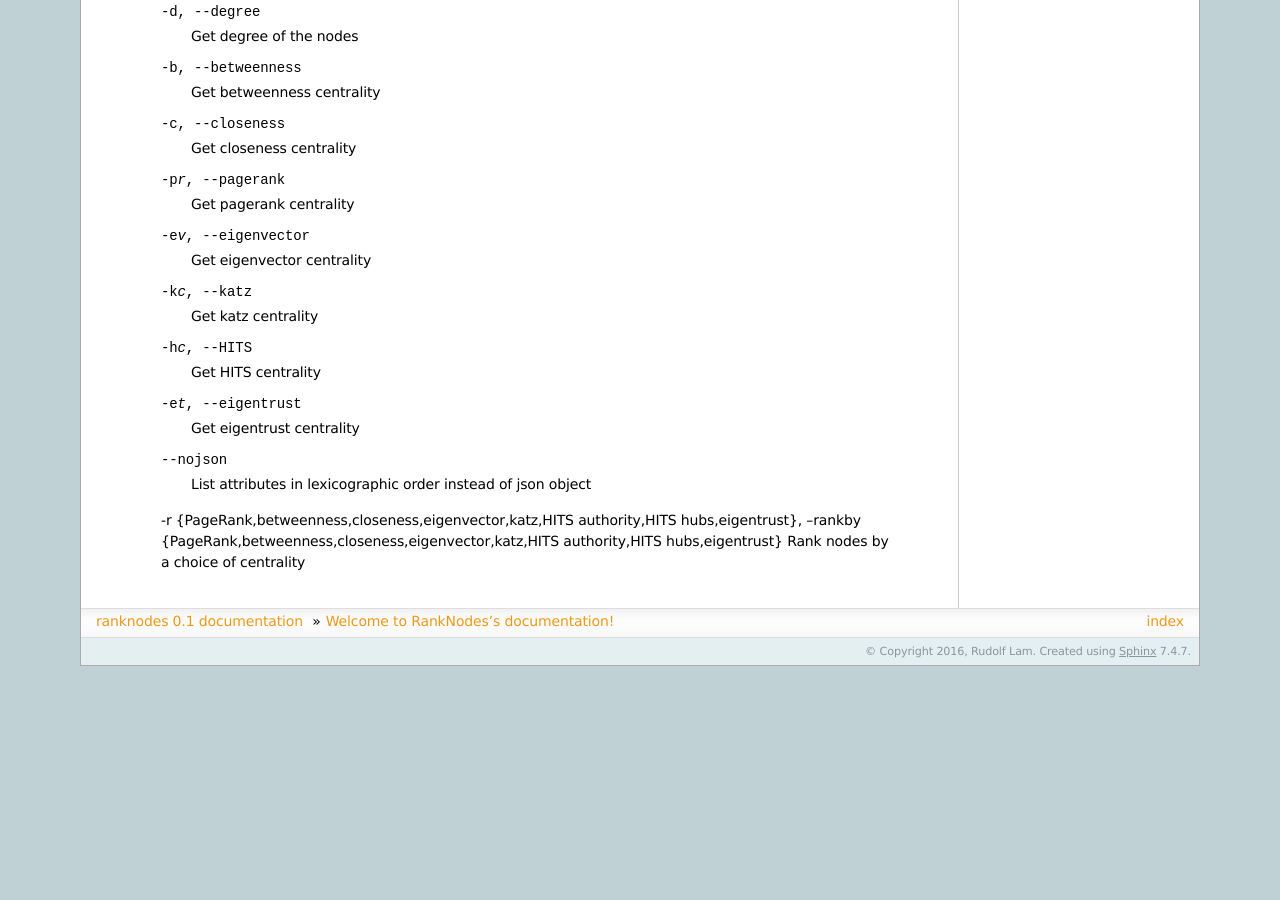
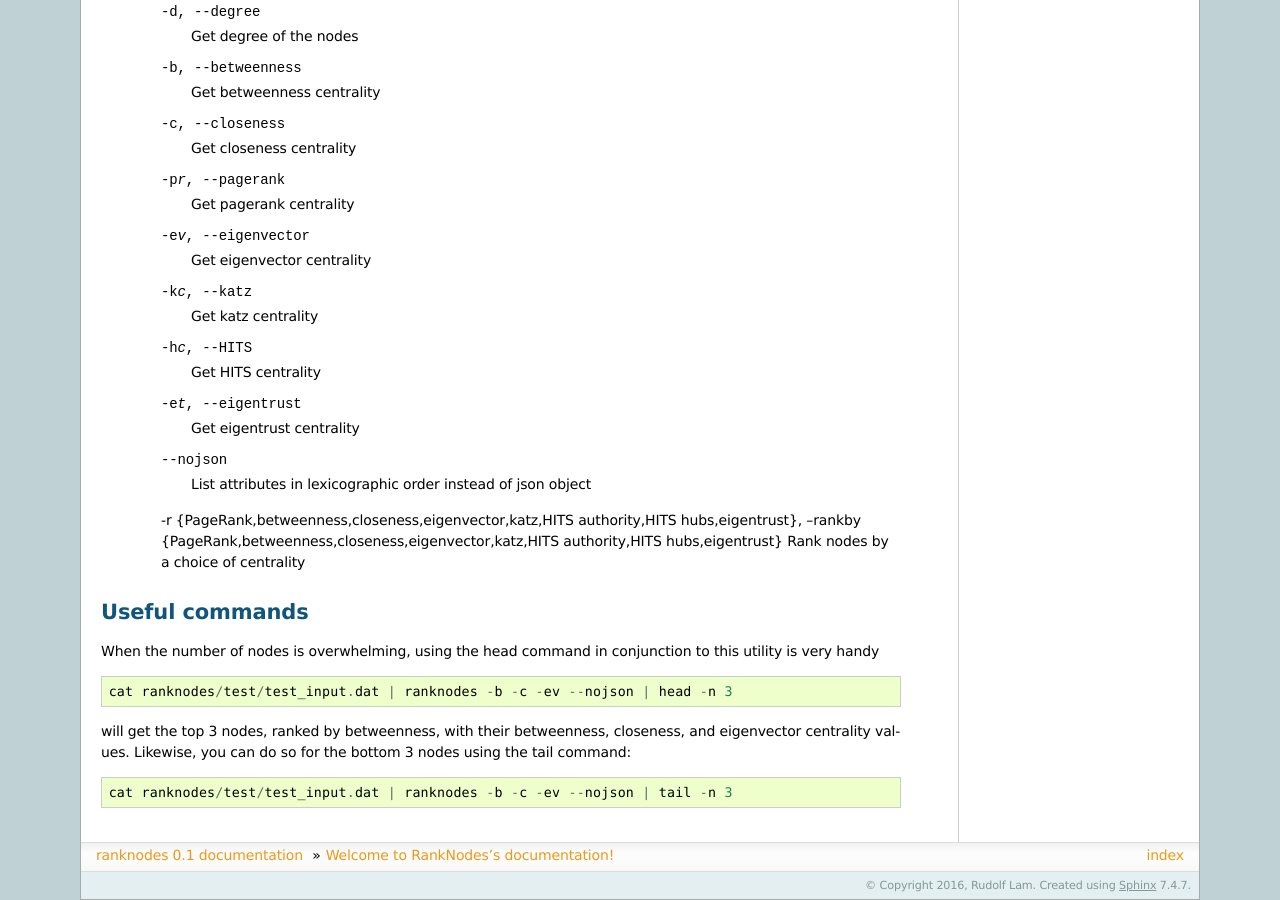
Before and after one commit to rudolflam/RankNodes, a Sphinx documentation site: the page built from ranknodes/docs/index.rst, in a window 1280 px wide and 900 px high, scrolled down 3972 px. Built offline with Sphinx 7.4.7, drawn with Linux system fonts in a browser that asks for light colours; before the commit the page ends 4638 px from its top, so only the background shows below that.

Commit message:
Add files via upload

```diff
--- a/ranknodes/docs/index.rst
+++ b/ranknodes/docs/index.rst
@@ -212,6 +212,16 @@ The output will include all the options for the :option:`-r`  ::
                                 object
           -r {PageRank,betweenness,closeness,eigenvector,katz,HITS authority,HITS hubs,eigentrust}, --rankby {PageRank,betweenness,closeness,eigenvector,katz,HITS authority,HITS hubs,eigentrust}                                Rank nodes by a choice of centrality
 
+Useful commands
+=====================================
+
+When the number of nodes is overwhelming, using the head command in conjunction to this utility is very handy ::
+
+        cat ranknodes/test/test_input.dat | ranknodes -b -c -ev --nojson | head -n 3
+
+will get the top 3 nodes, ranked by betweenness, with their betweenness, closeness, and eigenvector centrality values. Likewise, you can do so for the bottom 3 nodes using the tail command::
+
+        cat ranknodes/test/test_input.dat | ranknodes -b -c -ev --nojson | tail -n 3
 
 
 .. toctree::
```
